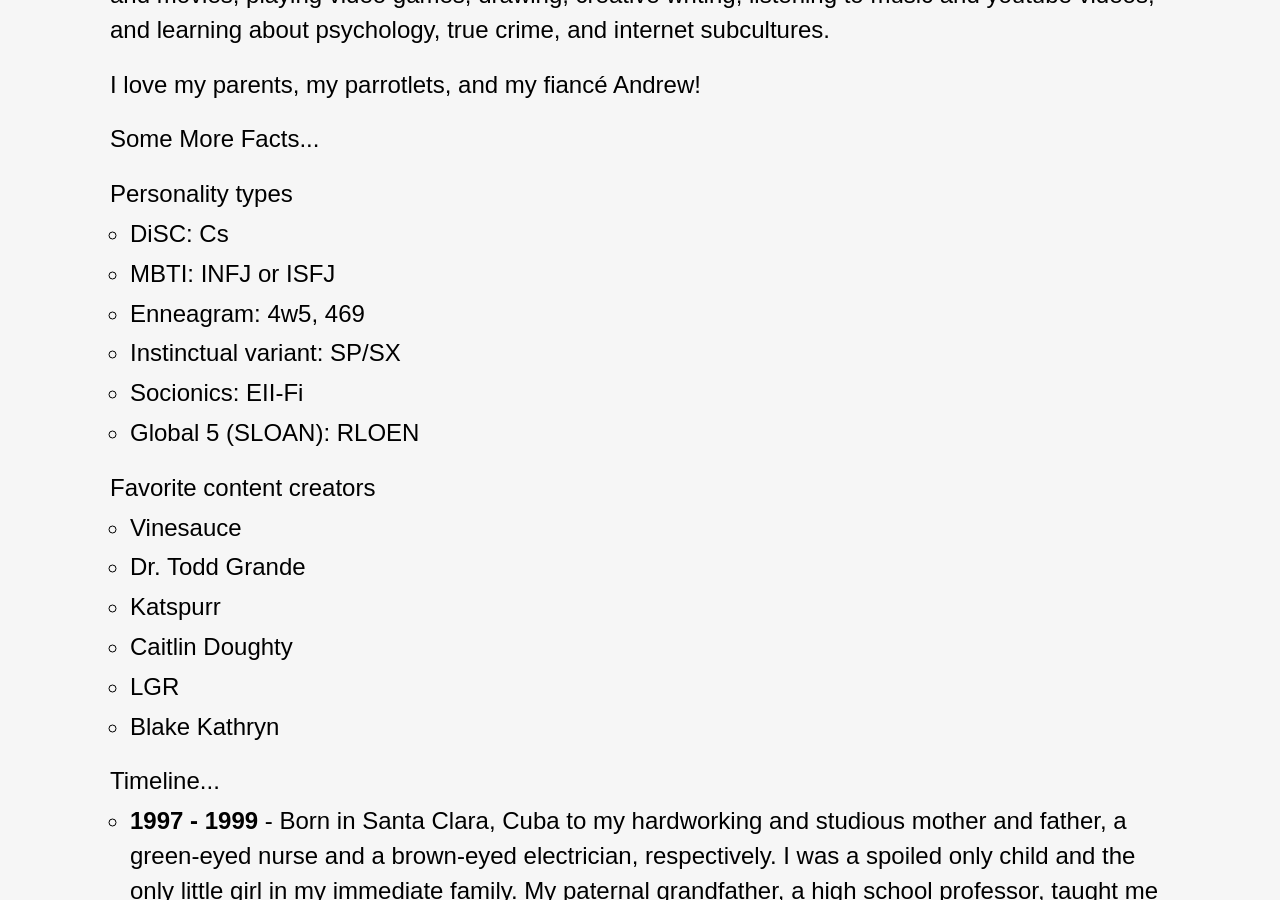
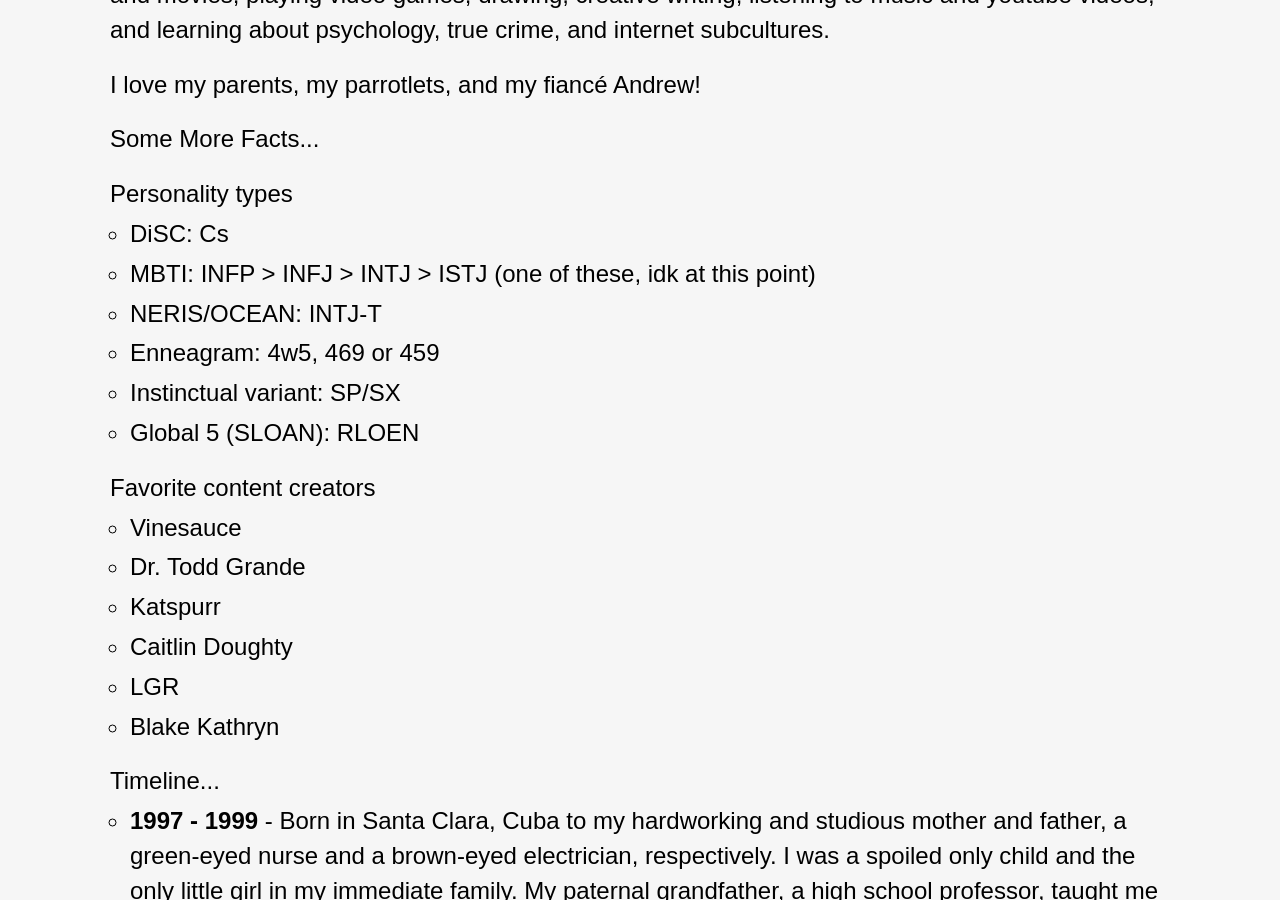
Before and after one commit to liz-lorena/2020, a Jekyll site: the page built from about/index.html, in a window 1280 px wide and 900 px high, scrolled down 876 px. Built offline with Jekyll 4.4.1, drawn with Linux system fonts in a browser that asks for light colours.

Commit message:
Update index.html

```diff
--- a/about/index.html
+++ b/about/index.html
@@ -15,10 +15,10 @@
 <p>Personality types</p>
 <ul>
    <li>DiSC: Cs</li>
-   <li>MBTI: INFJ or ISFJ</li>
-   <li>Enneagram: 4w5, 469</li>
+   <li>MBTI: INFP > INFJ > INTJ > ISTJ (one of these, idk at this point)</li>
+   <li>NERIS/OCEAN: INTJ-T</li>
+   <li>Enneagram: 4w5, 469 or 459</li>
    <li>Instinctual variant: SP/SX</li>
-   <li>Socionics: EII-Fi</li>
    <li>Global 5 (SLOAN): RLOEN</li>
 </ul>
 <p>Favorite content creators</p>
```
